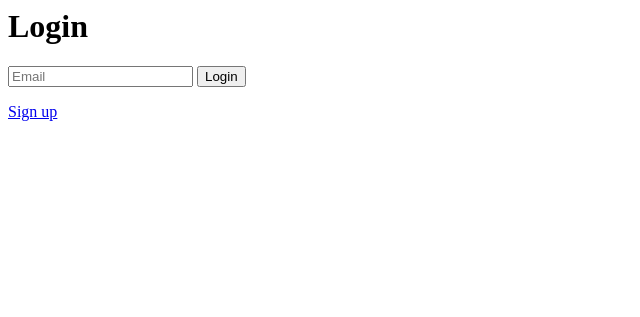
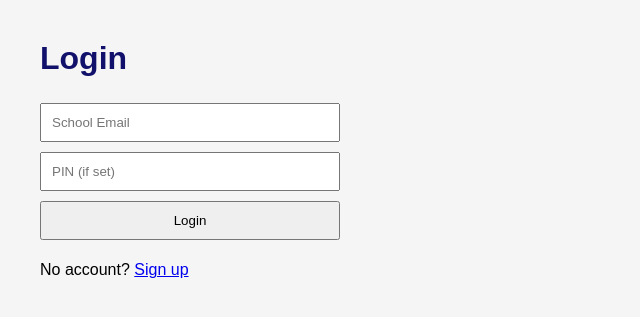
Before and after one commit to SmartSparkCoding/asupdates, a Flask app: page /login in a window 1280 px wide. Shown: the top 317 px of the page, without its empty margins (0-640 px from the left). Run offline with Flask 3, Linux system fonts and the light colour scheme.

Commit message:
Update login.html

```diff
--- a/templates/login.html
+++ b/templates/login.html
@@ -1,8 +1,27 @@
-<h1>Login</h1>
+<!DOCTYPE html>
+<html lang="en">
+<head>
+    <meta charset="UTF-8">
+    <title>AS Updates - Login</title>
+    <link rel="stylesheet" href="/static/style.css">
+</head>
+<body>
 
-<form method="POST">
-  <input name="email" placeholder="Email" required>
-  <button type="submit">Login</button>
-</form>
+<div class="container">
+    <div class="card">
+        <h1>Login</h1>
 
-<a href="/signup">Sign up</a>
+        <form method="POST">
+            <input type="email" name="email" placeholder="School Email" required>
+            <input type="password" name="pin" placeholder="PIN (if set)">
+            <button type="submit">Login</button>
+        </form>
+
+        <p class="small">
+            No account? <a href="/signup">Sign up</a>
+        </p>
+    </div>
+</div>
+
+</body>
+</html>
```
